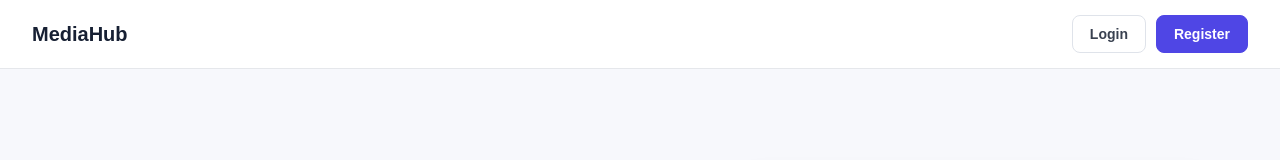
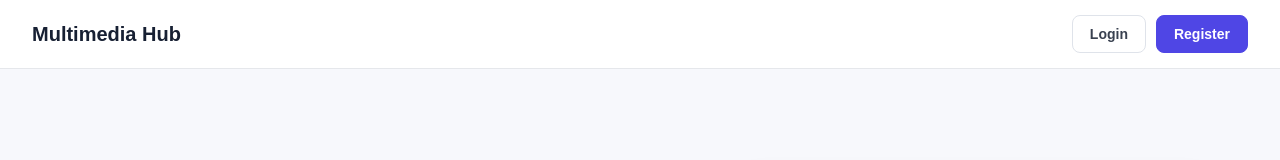
Before and after one commit to rohith-kuruganti/multimedia-app, a React app in the folder frontend/: page / in a window 1280 px wide. Shown: the top 160 px of the page. Built offline with nearby package versions, Linux system fonts and the light colour scheme; no server answers; the HTML template or start-up script is replaced by a standard one.

Commit message:
Final changes

```diff
--- a/frontend/src/pages/Home.jsx
+++ b/frontend/src/pages/Home.jsx
@@ -7,7 +7,7 @@ function Home() {
     <div className="home-page">
       <header className="home-navbar">
         <div className="home-logo">
-          <span>MediaHub</span>
+          <span>Multimedia Hub</span>
         </div>
 
         <div className="home-actions">
```
